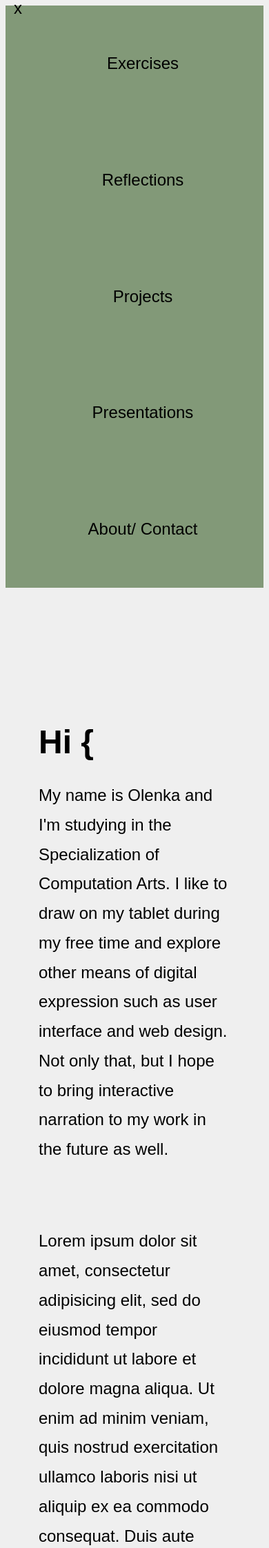
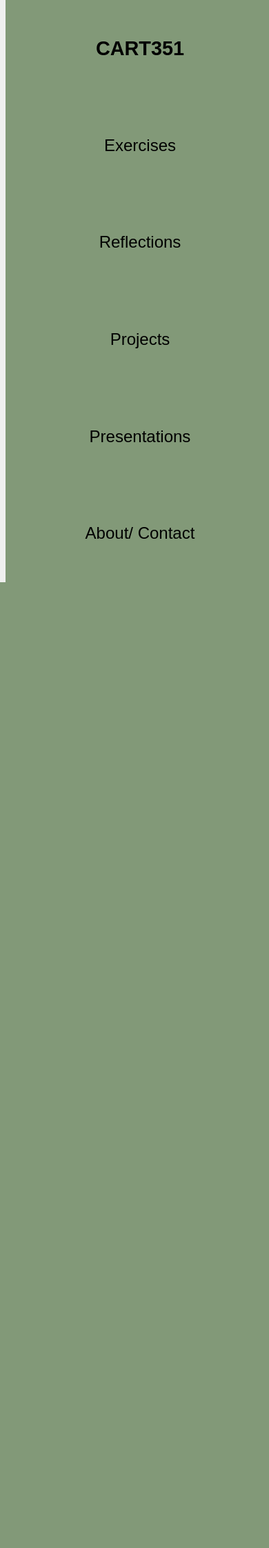
Before and after one commit to Doumeki21/CART351, a PHP site: page /about.html in a window 390 px wide. Shown: the top 2244 px of the page at 69% size. After the commit the page ends 844 px from the top, so only its background shows below. Run offline with PHP 8.4, Linux system fonts and the light colour scheme.

Commit message:
Fix toggle. (mobile nvbar sticks in place, home bttn done)

```diff
--- a/personal-site/about.html
+++ b/personal-site/about.html
@@ -1,9 +1,9 @@
 <!DOCTYPE html>
 <html lang="en">
   <head>
-    <meta charset="UTF-8">
-    <meta http-equiv="X-UA-Compatible" content="IE=edge">
-    <meta name="viewport" content="width=device-width, initial-scale=1.0">
+    <meta charset="UTF-8" />
+    <meta http-equiv="X-UA-Compatible" content="IE=edge" />
+    <meta name="viewport" content="width=device-width, initial-scale=1.0" />
 
     <!-- stylesheets -->
     <link rel="stylesheet" href="css/about.css" />
@@ -15,6 +15,7 @@
   <body>
     <nav class="desktop-navbar">
       <ul class="desk-ul">
+        <li class="deskv"><a href="index.html">CART351</a></li>
         <li class="deskv"><a href="#">Exercises</a></li>
         <li class="deskv"><a href="#">Reflections</a></li>
         <li class="deskv"><a href="#">Projects</a></li>
@@ -23,28 +24,43 @@
       </ul>
     </nav>
 
+    <!-- <div id="toggle-container">
+      <div id="toggle-button">
         <div id="close-button">x</div>
+      </div>
+    </div> -->
     <nav class="mobile-navbar">
       <ul class="mobile-ul">
+        <li class="mobilev"><a href="index.html">CART351</a></li>
         <li class="mobilev"><a href="#">Exercises</a></li>
         <li class="mobilev"><a href="#">Reflections</a></li>
         <li class="mobilev"><a href="#">Projects</a></li>
         <li class="mobilev"><a href="#">Presentations</a></li>
-          <li class="mobilev"><a href="#">About/ Contact</a></li>
+        <li class="mobilev"><a href="about.html">About/ Contact</a></li>
       </ul>
     </nav>
 
     <main>
       <h1>Hi {</h1>
-        <p>My name is Olenka and I'm studying in the Specialization of Computation Arts. I like to draw on my tablet during my free time and explore other means of digital expression such as user interface and web design. Not only that, but I hope to bring interactive narration to my work in the future as well.</p>
-        <br>
-        <p>Lorem ipsum dolor sit amet, consectetur adipisicing elit, sed do eiusmod tempor incididunt ut labore et dolore magna aliqua. Ut enim ad minim veniam, quis nostrud exercitation ullamco laboris nisi ut aliquip ex ea commodo consequat. Duis aute irure dolor in reprehenderit in voluptate velit esse cillum dolore eu fugiat nulla pariatur. Excepteur sint occaecat cupidatat non proident, sunt in culpa qui officia deserunt mollit anim id est laborum.</p>
+      <p>
+        My name is Olenka and I'm studying in the Specialization of Computation
+        Arts. I like to draw on my tablet during my free time and explore other
+        means of digital expression such as user interface and web design. In addition, I hope to bring interactive narration to my work in the
+        future.
+      </p>
+      <br />
+      <p>
+        Lorem ipsum dolor sit amet, consectetur adipisicing elit, sed do eiusmod
+        tempor incididunt ut labore et dolore magna aliqua. Ut enim ad minim
+        veniam, quis nostrud exercitation ullamco laboris nisi ut aliquip ex ea
+        commodo consequat. Duis aute irure dolor in reprehenderit in voluptate
+        velit esse cillum dolore eu fugiat nulla pariatur. Excepteur sint
+        occaecat cupidatat non proident, sunt in culpa qui officia deserunt
+        mollit anim id est laborum.
+      </p>
       <h1>}</h1>
     </main>
 
-      <footer>
-        &copy2022 Olenka Yuen
-      </footer>
-
+    <footer>&copy2022 Olenka Yuen</footer>
   </body>
 </html>
--- a/personal-site/css/about.css
+++ b/personal-site/css/about.css
@@ -13,7 +13,6 @@
 /* HORIZONTAL WEB NAVBAR */
 /* w3schools nav bar */
 .desktop-navbar {
-    z-index: 1;
   position: fixed;
   width: 100%;
   top: 0;
@@ -33,6 +32,10 @@
 .desktop-navbar li {
   float: left;
   display: inline;
+}
+.desktop-navbar li:first-child {
+  font-weight: bold;
+  font-size: 1.2em;
 }
 .desktop-navbar li:last-child {
   float: right;
@@ -61,6 +64,9 @@
 .mobile-navbar {
   display: none;
   height: 100vh;
+  width: 100vw;
+  position: fixed;
+  top: 0;
   background-color: #829978;
 }
 
@@ -71,10 +77,14 @@
   margin: 0;
   padding: 0;
   overflow: hidden;
-    z-index: 2;
   display: flex;
   flex-direction: column;
   justify-content: space-around;
+}
+
+.mobile-navbar li:first-child {
+  font-weight: bold;
+  font-size: 1.2em;
 }
 
 .mobilev a:hover {
@@ -96,6 +106,21 @@
   .mobile-navbar {
     display: block;
   }
+}
+
+/* THE HERO SECTION */
+#hero-section {
+  display: block;
+  max-width: 28em;
+  margin-left: auto;
+  margin-right: auto;
+
+  padding-left: 5em;
+  padding-right: 5em;
+  margin-top: 8em;
+  font-size: 1.5em;
+  height: 100vh;
+  /* background-color: white; */
 }
 
 /*to add some space on mobile*/
--- a/personal-site/script.js
+++ b/personal-site/script.js
@@ -1,23 +1,30 @@
-// write code in DOMContentLoaded to load page properly before executing js.
-document.addEventListener("DOMContentLoaded", function(event) {
+// Load the (HTML) DOMContentLoaded page properly before executing js.
+document.addEventListener("DOMContentLoaded", function (event) {
+      // METHOD 1
     let closeButton = document.getElementById("close-button");
-
-closeButton.onclick = function() {
+    closeButton.onclick = function () {
       // {alert('bleh');};
       let mobileNavbar = document.getElementsByClassName("mobile-navbar");
-
-
       //toggle the close button (this already available in bootstrap)
       if (mobileNavbar[0].style.display === "none") {
         mobileNavbar[0].style.display = "block";
         closeButton.style.display = "block";
-    }
-    else {
+      } else {
         mobileNavbar[0].style.display = "none";
         closeButton.style.display = "none";
       }
-
       // let closeButton = document.getElementById("close-button");
       // document.getElementsByClassName("mobile-navbar").style.display = "none";
-    }
+    };
+//   // METHOD 2: JQUERY
+// let toggle = document.querySelector('#toggle');
+
+// toggle.addEventListener('click', function(e)) {
+//     e.preventDefault();
+//     if (toggle.classList.contains('x')) {
+//         toggle.classList.remove('x');
+//     } else {
+//         toggle.classList.add('x');
+//     }
+// }
 });
```
Also changed, not shown: personal-site/css/style.css (+12 -3 lines), personal-site/index.html (+31 -10 lines), personal-site/README.md. Lines whose indentation alone changed are shown as unchanged.
